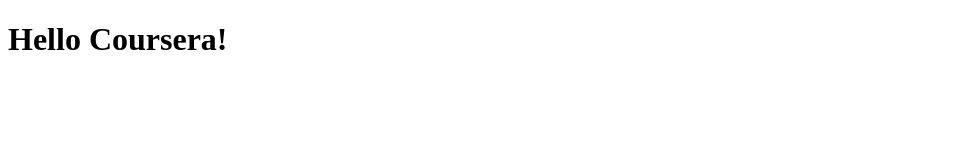
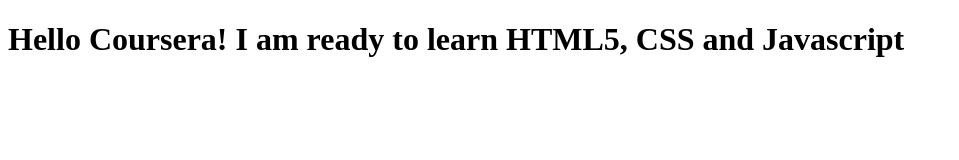
Before and after one commit to Alyssaleeadams/coursera-test, a plain HTML site: page site/index.html in a window 1280 px wide. Shown: the whole page, without its empty margins (0-959 px from the left). Drawn offline with Linux system fonts and the light colour scheme.

Commit message:
Small addition to our web content

```diff
--- a/site/index.html
+++ b/site/index.html
@@ -4,6 +4,6 @@
 	<title>Hello Coursera!</title>
 </head>
 <body>
-<h1> Hello Coursera! </h1>
+<h1> Hello Coursera! I am ready to learn HTML5, CSS and Javascript </h1>
 </body>
 </html>
```
